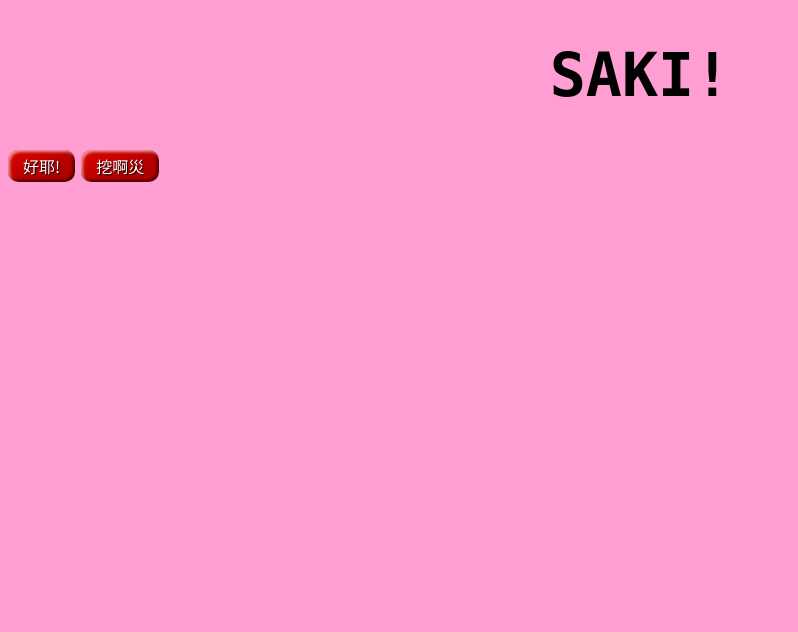
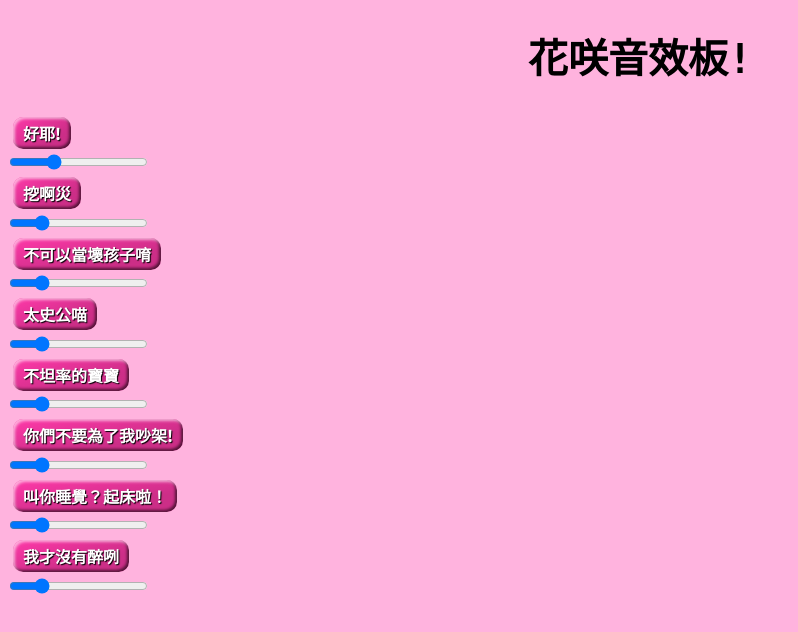
Before and after one commit to serizawakagaya/Saki_sound, a plain HTML site: page index.html in a window 1280 px wide. Both pictures are taken after a click on the button "好耶!". Shown: the whole page, without its empty margins (0-798 px from the left). Drawn offline with Linux system fonts and the light colour scheme; a web font is replaced by a local one.

Commit message:
音量滑桿OK 土法煉鋼OK

```diff
--- a/index.html
+++ b/index.html
@@ -23,18 +23,46 @@
 		gtag('js', new Date());
 		gtag('config', 'UA-152888142-2');
 	</script>
-	<link href="https://fonts.googleapis.com/css2?family=Noto+Sans+TC&family=Rampart+One&display=swap" rel="stylesheet">
-	<link href="/main.css" rel="stylesheet" />
+<link href="https://fonts.googleapis.com/css2?family=Noto+Sans+TC:wght@400;800&family=Rampart+One&display=swap" rel="stylesheet">	<link href="/main.css" rel="stylesheet" />
 
 </head>
 
 <body>
-	<h1><strong>花咲語音板!</strong></h1>
+	<h1><strong>花咲音效板!</strong></h1>
 
+<button class="styled" type="button" id="好耶">好耶!</button>
+<div>
+	<input class="volume" type="range" id="volume#好耶" min="1" max="50" value="15"  />
+</div>
+<button class="styled" type="button" id="挖啊災">挖啊災</button>
+<div>
+	<input class="volume" type="range" id="volume#挖啊災" min="1" max="50" value="10"  />
+</div>
+<button class="styled" type="button" id="不可以當壞孩子唷">不可以當壞孩子唷</button>
+<div>
+	<input class="volume" type="range" id="volume#不可以當壞孩子唷" min="1" max="50" value="10"  />
+</div>
+<button class="styled" type="button" id="太史公喵">太史公喵</button>
+<div>
+	<input class="volume" type="range" id="volume#太史公喵" min="1" max="50" value="10"  />
+</div>
+<button class="styled" type="button" id="不坦率的寶寶">不坦率的寶寶</button>
+<div>
+	<input class="volume" type="range" id="volume#不坦率的寶寶" min="1" max="50" value="10"  />
+</div>
 
-
-<button class="styled" type="butto" id="好耶">好耶!</button>
-<button class="styled" type="butto" id="挖啊災">挖啊災</button>
+<button class="styled" type="button" id="你們不要為了我吵架">你們不要為了我吵架!</button>
+<div>
+	<input class="volume" type="range" id="volume#你們不要為了我吵架" min="1" max="50" value="10"  />
+</div>
+<button class="styled" type="button" id="叫你睡覺起床啦">叫你睡覺？起床啦！</button>
+<div>
+	<input class="volume" type="range" id="volume#叫你睡覺起床啦" min="1" max="50" value="10"  />
+</div>
+<button class="styled" type="button" id="我才沒有醉咧">我才沒有醉咧</button>
+<div>
+	<input class="volume" type="range" id="volume#我才沒有醉咧" min="1" max="50" value="10"  />
+</div>
 <script src="/main.js"></script>
 
 
--- a/main.css
+++ b/main.css
@@ -2,17 +2,19 @@ body {
   font-size: 10px; /* px means 'pixels': the base font size is now 10 pixels high  */
   font-family:"Rampart One","monospace";}
 html {
-    background-color: #ff9ed3;
+    background-color: #ffb3de;
   }
 button {
     font-size: 20px;
     font-family:"Noto Sans TC";
+    font-weight: 600;
   }
 
 
 h1 {
-    font-size: 60px;
+    font-size: 40px;
     text-align: center;
+
   }
 
   p,
@@ -23,15 +25,19 @@ h1 {
   }
 
   .styled {
+
+    cursor:pointer;
+    margin: 5px;
     border: 0;
     line-height: 2;
-    padding: 0 15px;
+    padding: 0 10px;
     font-size: 1rem;
+
     text-align: center;
     color: #fff;
     text-shadow: 1px 1px 1px #000;
     border-radius: 10px;
-    background-color: rgba(220, 0, 0, 1);
+    background-color: rgb(255, 57, 169);
     background-image: linear-gradient(to top left, rgba(0, 0, 0, 0.2), rgba(0, 0, 0, 0.2) 30%, rgba(0, 0, 0, 0));
     box-shadow:
       inset 2px 2px 3px rgba(255, 255, 255, 0.6),
@@ -39,7 +45,7 @@ h1 {
   }
 
   .styled:hover {
-    background-color: rgba(255, 0, 0, 1);
+    background-color: rgb(255, 0, 128);
   }
 
   .styled:active {
@@ -47,3 +53,8 @@ h1 {
       inset -2px -2px 3px rgba(255, 255, 255, 0.6),
       inset 2px 2px 3px rgba(0, 0, 0, 0.6);
   }
+  .volume {
+    margin: 0.5px;
+    padding: 0 5px;
+
+  }
--- a/main.js
+++ b/main.js
@@ -1,16 +1,51 @@
 var myHeading = document.querySelector("h1");
 
 
-/*var button1 = */
 document.querySelector("#好耶").onclick = function () {
-    const music = new Audio('../src/sound/haoyay.mp3');
-    music.volume=0.4;
+
+    const music = new Audio("../src/sound/haoyay.mp3");
+    music.volume= document.getElementById("volume#好耶").value/50;
     music.play();
-    myHeading.textContent = "SAKI!";
 };
 document.querySelector("#挖啊災").onclick = function () {
-    const music = new Audio('../src/sound/挖啊災.mp3');
-    music.volume=0.2;
+
+    const music = new Audio("../src/sound/挖啊災.mp3");
+    music.volume=document.getElementById("volume#挖啊災").value/50;
     music.play();
-    myHeading.textContent = "SAKI!?";
 };
+document.querySelector("#不可以當壞孩子唷").onclick = function () {
+
+    const music = new Audio("../src/sound/不可以當壞孩子唷.mp3");
+    music.volume=document.getElementById("volume#不可以當壞孩子唷").value/50;
+    music.play();
+};
+document.querySelector("#太史公喵").onclick = function () {
+
+    const music = new Audio("../src/sound/太史公喵.mp3");
+    music.volume=document.getElementById("volume#太史公喵").value/50;
+    music.play();
+};
+document.querySelector("#不坦率的寶寶").onclick = function () {
+
+    const music = new Audio("../src/sound/不坦率的寶寶.mp3");
+    music.volume=document.getElementById("volume#不坦率的寶寶").value/50;
+    music.play();
+};
+document.querySelector("#你們不要為了我吵架").onclick = function () {
+
+    const music = new Audio("../src/sound/你們不要為了我吵架!.mp3");
+    music.volume=document.getElementById("volume#你們不要為了我吵架").value/50;
+    music.play();
+};
+document.querySelector("#叫你睡覺起床啦").onclick = function () {
+
+    const music = new Audio("../src/sound/叫你睡覺？起床啦！.mp3");
+    music.volume=document.getElementById("volume#叫你睡覺起床啦").value/50;
+    music.play();
+};
+document.querySelector("#我才沒有醉咧").onclick = function () {
+
+    const music = new Audio("../src/sound/我才沒有醉咧.mp3");
+    music.volume=document.getElementById("volume#我才沒有醉咧").value/50;
+    music.play();
+};
```
Also changed, not shown: 6 other files.
